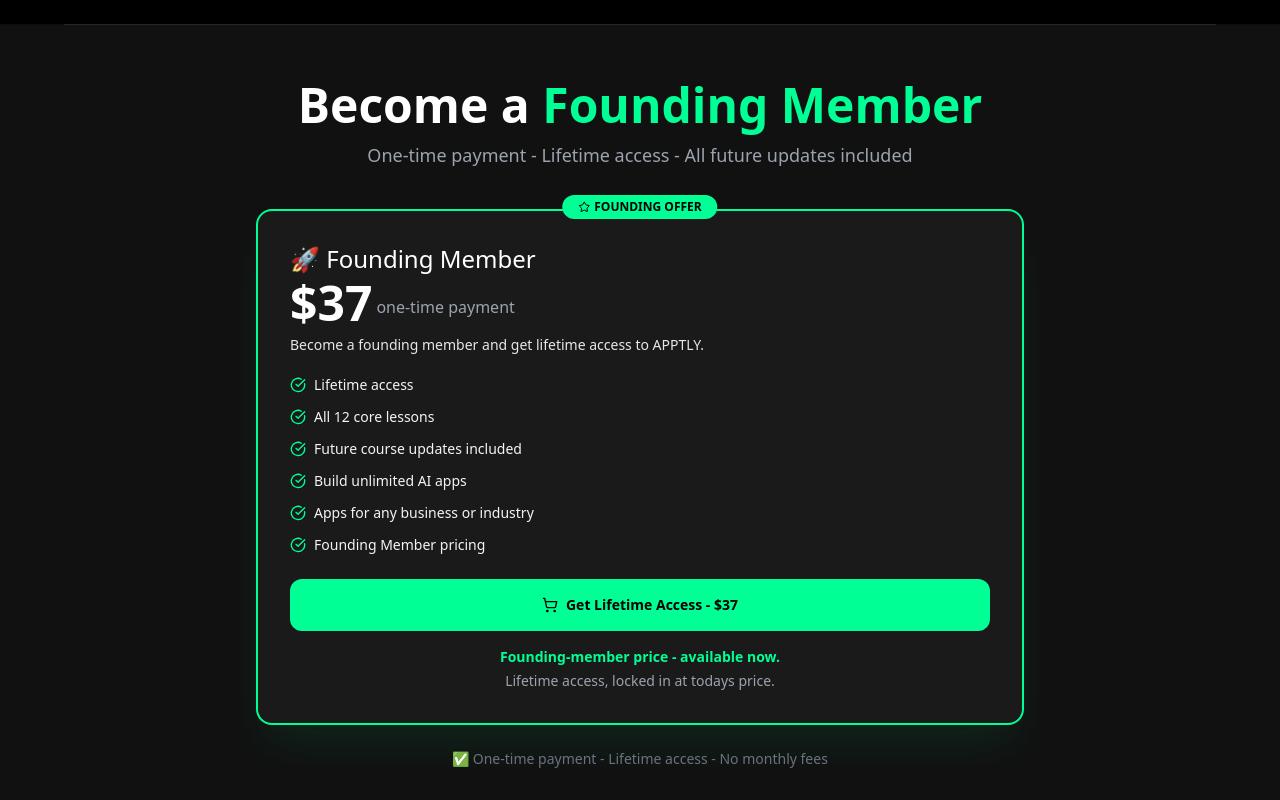
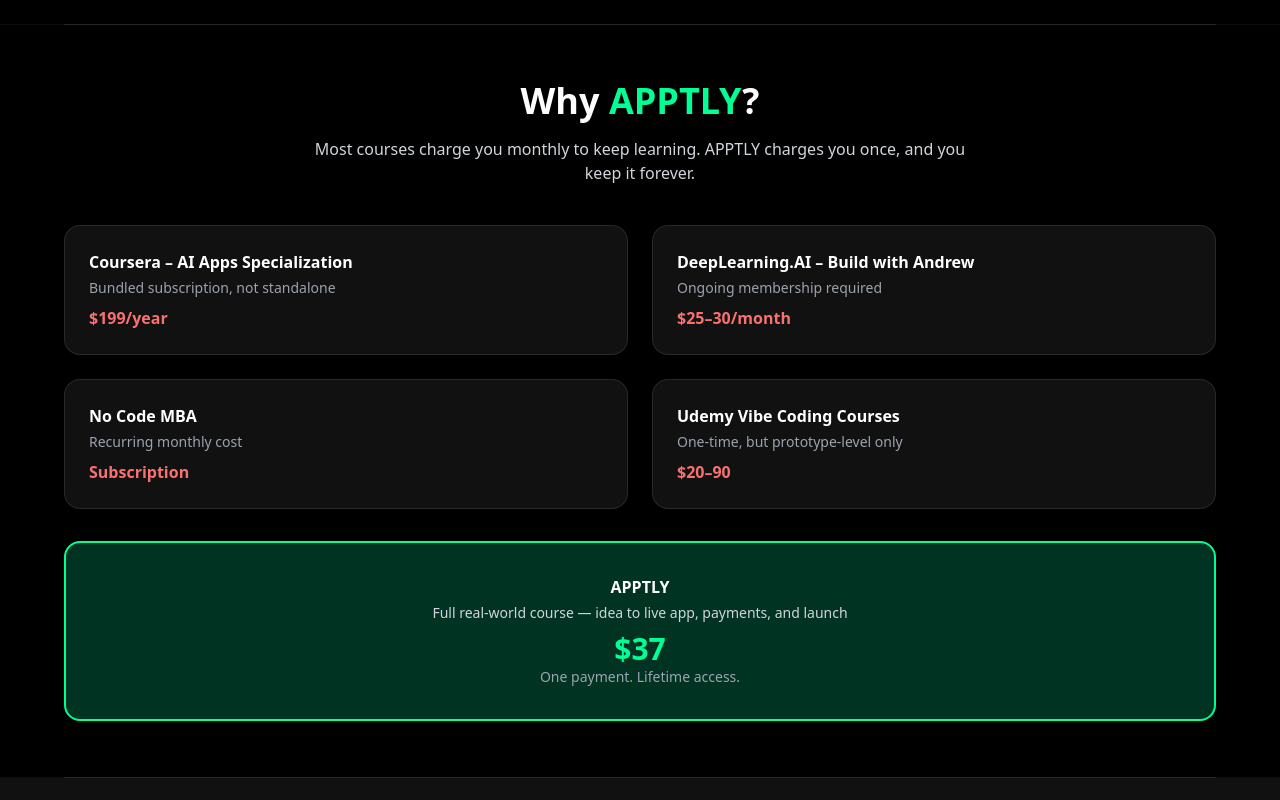
Before and after one commit to myapptly/apptly-website, a Next.js app: page / in a window 1280 px wide. Shown: the part 5780-6580 px from the top of the page. Built offline with nearby package versions, Linux system fonts and the light colour scheme.

Commit message:
Update page.tsx

```diff
--- a/app/page.tsx
+++ b/app/page.tsx
@@ -6,7 +6,7 @@ import { Features } from "@/components/features";
 import { Pricing } from "@/components/pricing";
 import { Bio } from "@/components/bio";
 import { Testimonials } from "@/components/testimonials";
-import { WhyApptly } from "@/components/why-apptly";
+import { WhyApptly } from "@/components/WhyApptly";
 import { Disclaimer } from "@/components/disclaimer";
 import { Contact } from "@/components/contact";
 import { Footer } from "@/components/footer";
@@ -26,6 +26,8 @@ export default function Home() {
 <div className="mx-auto h-px w-[90%] max-w-6xl bg-white/10" />
 <Testimonials />
 <div className="mx-auto h-px w-[90%] max-w-6xl bg-white/10" />
+<WhyApptly />
+<div className="mx-auto h-px w-[90%] max-w-6xl bg-white/10" />
 <Pricing />
 <div className="mx-auto h-px w-[90%] max-w-6xl bg-white/10" />
 <Contact />
```
